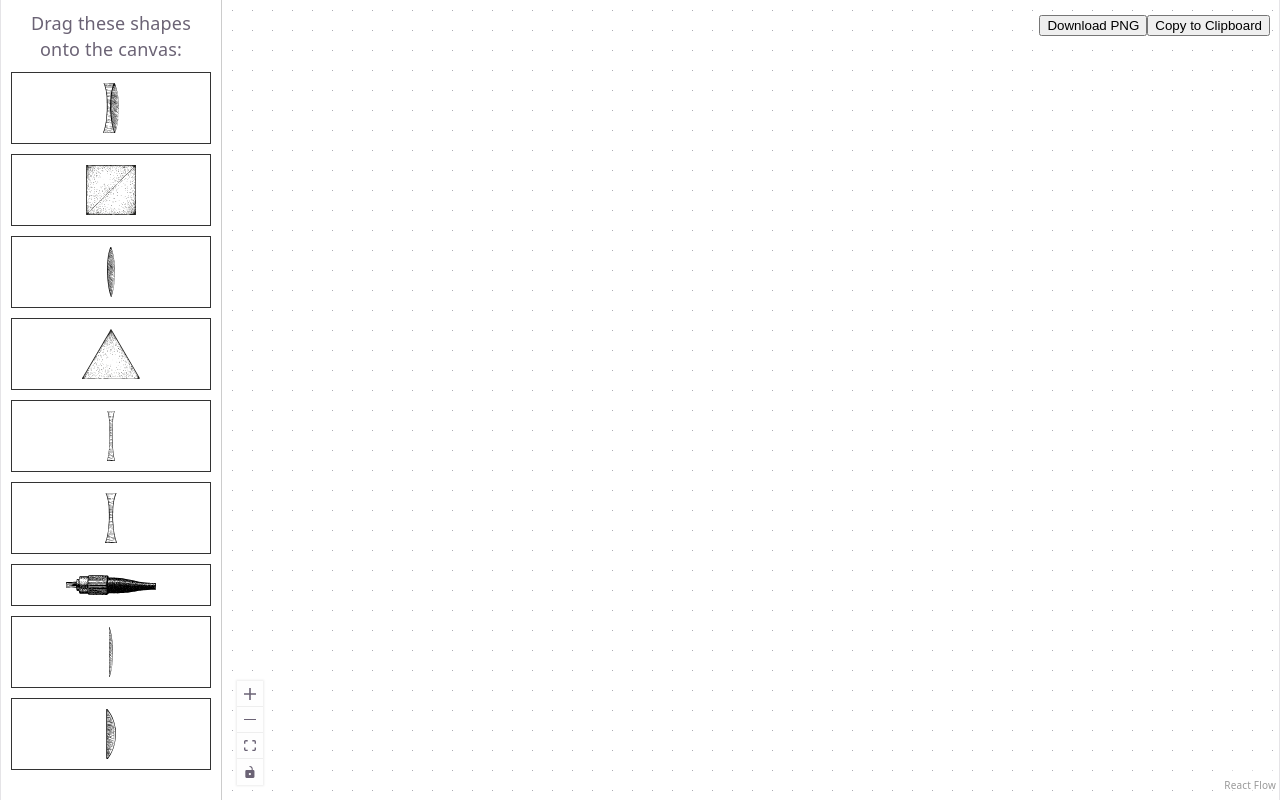
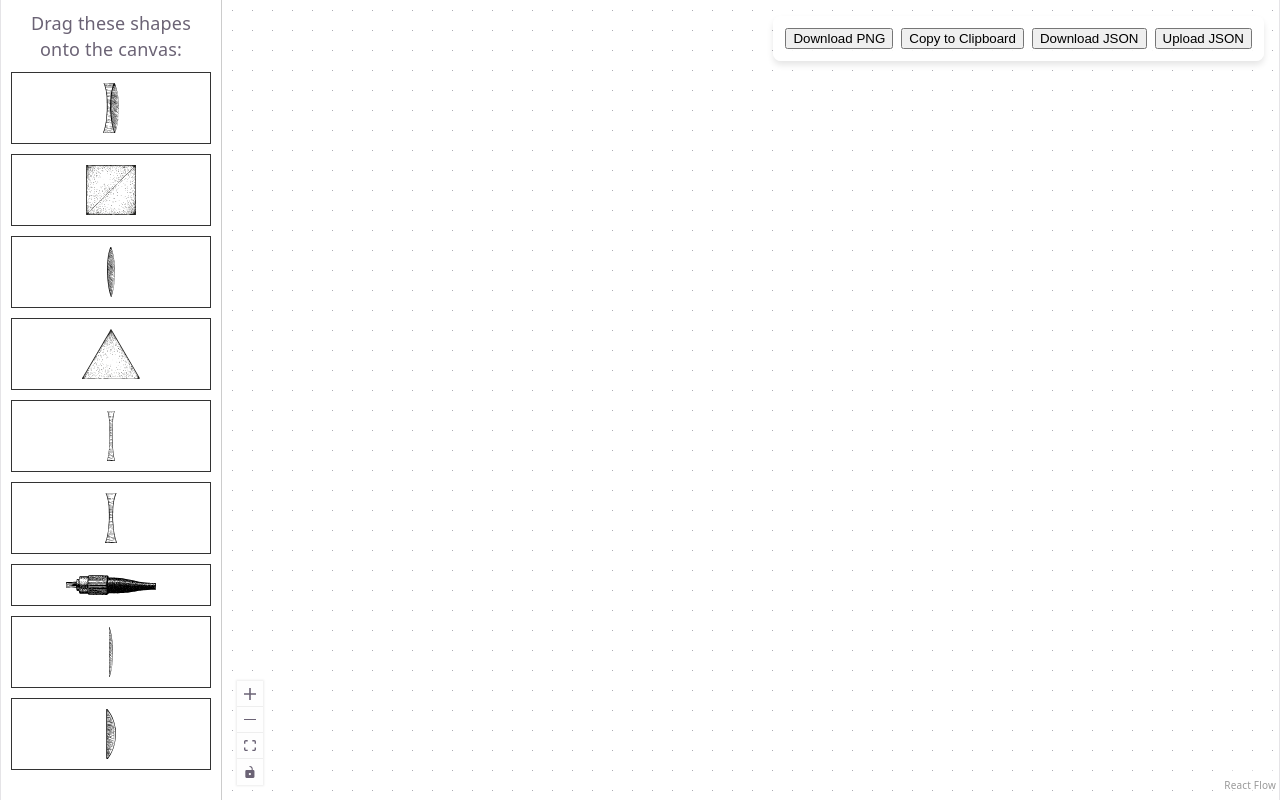
Before and after one commit to iqnite/vingram, a React (Vite) app: page / in a window 1280 px wide. Built offline with nearby package versions, Linux system fonts and the light colour scheme.

Commit message:
Add JSON import/export

```diff
--- a/src/App.css
+++ b/src/App.css
@@ -7,3 +7,22 @@ body,
   height: 100%;
   overflow: hidden;
 }
+
+.drawing-controls {
+  position: absolute;
+  top: 16px;
+  right: 16px;
+  z-index: 100;
+  display: flex;
+  flex-direction: row;
+  gap: 8px;
+  padding: 12px;
+  background-color: rgba(255, 255, 255, 0.9);
+  border-radius: 8px;
+  box-shadow: 0 4px 6px rgba(0, 0, 0, 0.1);
+}
+
+.drawing-control-section {
+  display: flex;
+  gap: 8px;
+}
--- a/src/App.tsx
+++ b/src/App.tsx
@@ -22,6 +22,7 @@ import { shapes } from "./shapes";
 import "./App.css";
 import "./flow.css";
 import ImageExportControls from "./ImageExportControls";
+import JsonExportImportControls from "./JsonExportImportControls";
 
 const AUTOSAVE_KEY = "vingram-autosave";
 
@@ -121,7 +122,6 @@ function DnDFlow() {
         overflow: "hidden",
       }}
     >
-      <ImageExportControls />
       <Sidebar shapeUrls={shapes} />
       <div
         className={`react-flow ${isConnecting ? "is-connecting" : ""}`}
@@ -147,6 +147,10 @@ function DnDFlow() {
           <Controls />
         </ReactFlow>
       </div>
+      <div className="drawing-controls">
+        <ImageExportControls />
+        <JsonExportImportControls setNodes={setNodes} setEdges={setEdges} />
+      </div>
     </div>
   );
 }
--- a/src/ImageExportControls.tsx
+++ b/src/ImageExportControls.tsx
@@ -5,6 +5,7 @@ import {
   getViewportForBounds,
 } from "@xyflow/react";
 import { toPng, toBlob } from "html-to-image";
+import "./App.css";
 
 export default function ImageExportControls() {
   const { getNodes } = useReactFlow();
@@ -55,9 +56,9 @@ export default function ImageExportControls() {
   }, [getImageOptions]);
 
   return (
-    <div style={{ position: "absolute", top: 10, right: 10, zIndex: 100 }}>
+    <span className="drawing-control-section">
       <button onClick={onDownload}>Download PNG</button>
       <button onClick={onCopyToClipboard}>Copy to Clipboard</button>
-    </div>
+    </span>
   );
 }
--- /dev/null
+++ b/src/JsonExportImportControls.tsx
@@ -0,0 +1,80 @@
+import React, { useCallback, useRef } from "react";
+import { useReactFlow, type Node, type Edge } from "@xyflow/react";
+import "./App.css";
+
+interface JsonExportImportControlsProps {
+  setNodes: React.Dispatch<React.SetStateAction<Node[]>>;
+  setEdges: React.Dispatch<React.SetStateAction<Edge[]>>;
+}
+
+export default function JsonExportImportControls({
+  setNodes,
+  setEdges,
+}: JsonExportImportControlsProps) {
+  const { toObject, setViewport } = useReactFlow();
+
+  const fileInputRef = useRef<HTMLInputElement>(null);
+
+  const onSaveJson = useCallback(() => {
+    const flowData = toObject();
+    const jsonString = JSON.stringify(flowData, null, 2); // formatting with 2 spaces
+    const blob = new Blob([jsonString], { type: "application/json" });
+    const url = URL.createObjectURL(blob);
+    const link = document.createElement("a");
+    link.href = url;
+    link.download = "my-diagram.json";
+    document.body.appendChild(link);
+    link.click();
+
+    document.body.removeChild(link);
+    URL.revokeObjectURL(url);
+  }, [toObject]);
+
+  const onLoadJson = useCallback(
+    (event: React.ChangeEvent<HTMLInputElement>) => {
+      const file = event.target.files?.[0];
+      if (!file) return;
+
+      const reader = new FileReader();
+      reader.onload = (e) => {
+        try {
+          const content = e.target?.result as string;
+          const flowData = JSON.parse(content);
+
+          if (flowData) {
+            setNodes(flowData.nodes || []);
+            setEdges(flowData.edges || []);
+            setViewport(flowData.viewport || { x: 0, y: 0, zoom: 1 });
+          }
+        } catch (error) {
+          alert(
+            "Failed to parse JSON file. Make sure it's a valid React Flow export.",
+          );
+          console.error(error);
+        }
+      };
+
+      reader.readAsText(file);
+
+      // Reset the input so the user can upload the same file again if needed
+      if (fileInputRef.current) {
+        fileInputRef.current.value = "";
+      }
+    },
+    [setNodes, setEdges, setViewport],
+  );
+
+  return (
+    <span className="drawing-control-section">
+      <button onClick={onSaveJson}>Download JSON</button>
+      <button onClick={() => fileInputRef.current?.click()}>Upload JSON</button>
+      <input
+        type="file"
+        accept=".json"
+        ref={fileInputRef}
+        style={{ display: "none" }}
+        onChange={onLoadJson}
+      />
+    </span>
+  );
+}
```
